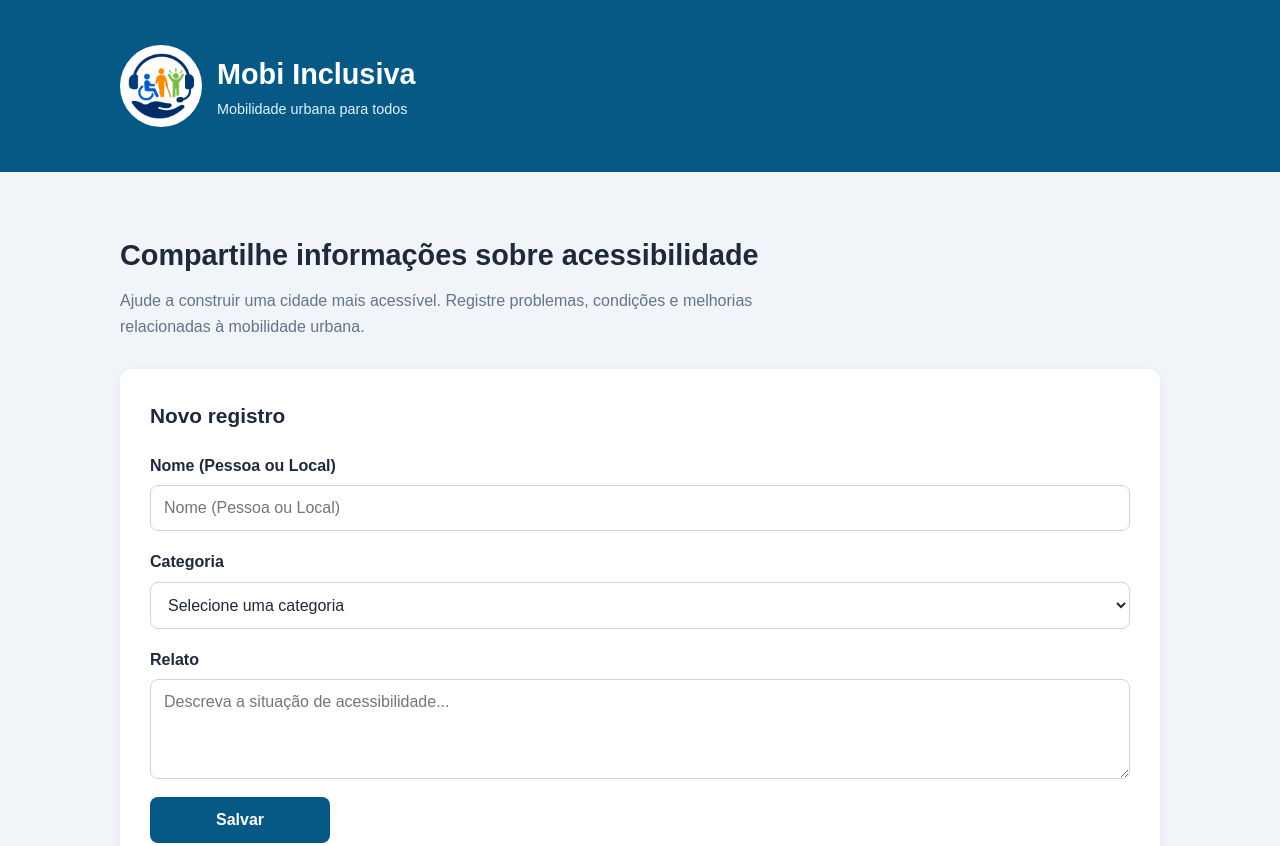
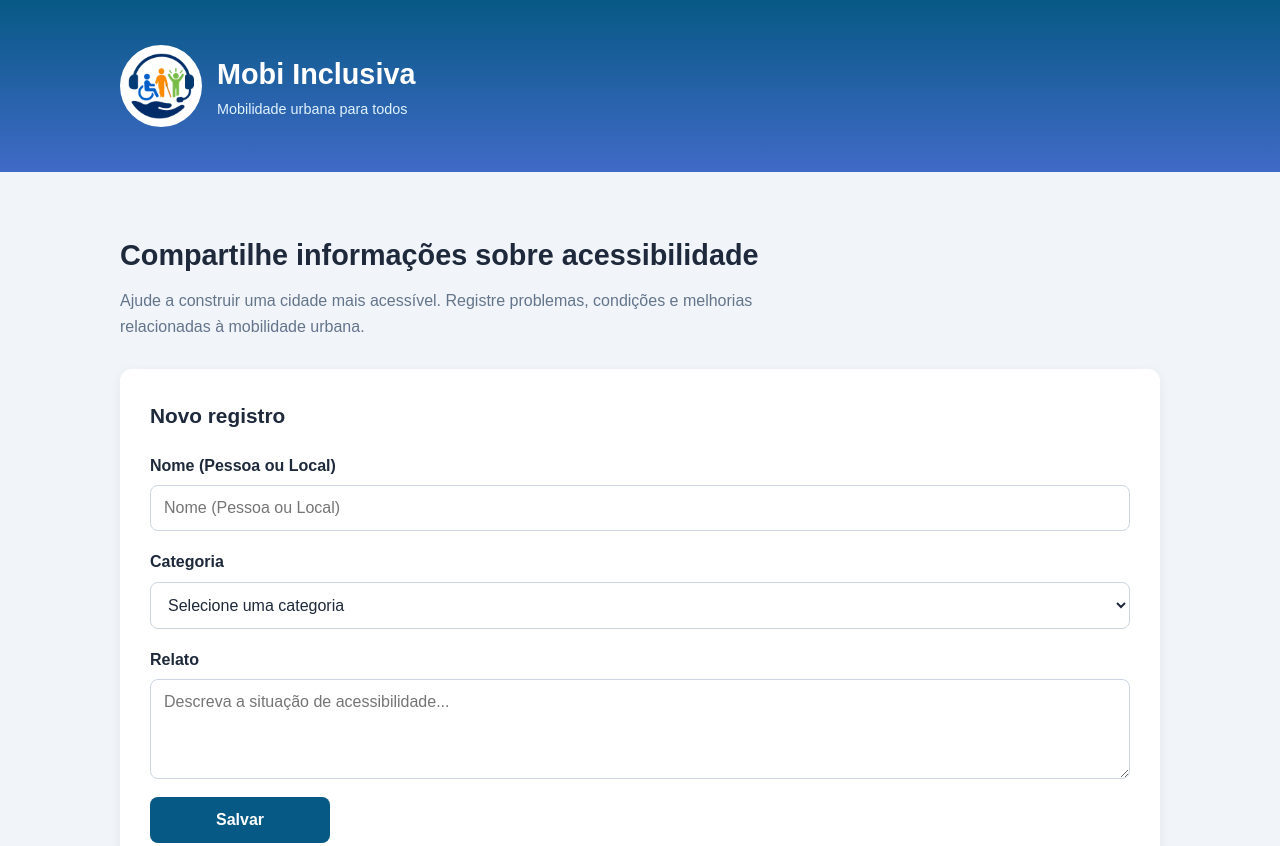
Before and after one commit to F4bZz/Mob-inclusivo-1.5, a plain HTML site: page index.html in a window 1280 px wide. Shown: the top 846 px of the page. Drawn offline with Linux system fonts and the light colour scheme.

Commit message:
Change header background to gradient

```diff
--- a/style.css
+++ b/style.css
@@ -37,7 +37,7 @@ body {
 }
 
 .header {
-    background: var(--primary);
+    background-image: linear-gradient(var(--primary), #406ac7);
     color: white;
     padding: 15px;
 }
```
